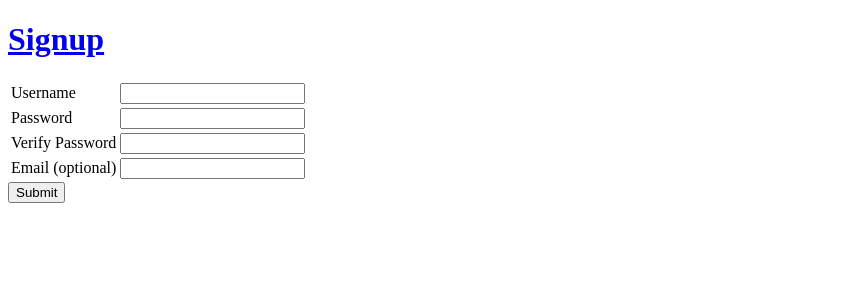
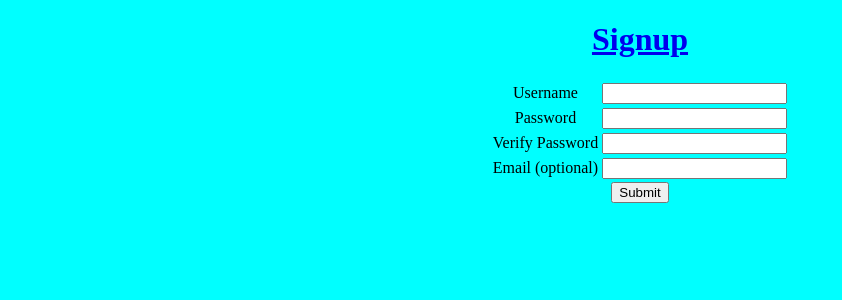
Before and after one commit to rosherm/user-signup, a Flask app: page / in a window 1280 px wide. Shown: the top 300 px of the page, without its empty margins (0-842 px from the left). Run offline with Flask 2, Linux system fonts and the light colour scheme.

Commit message:
Finished

```diff
--- a/main.py
+++ b/main.py
@@ -5,46 +5,56 @@ app = Flask(__name__)
 
 app.config['DEBUG'] = True      # displays runtime errors in the browser, too
 
-@app.route("/welcome", methods = ['POST'])
+@app.route("/welcome")
+def welcome():
+    user = request.args.get('username')
+    return render_template('welcome.html', user = user)
+
+@app.route("/error", methods = ['POST'])
 def signup():
     username = request.form['username']
     password = request.form['password']
     verify = request.form['verify']
     email = request.form['email']
 
-    errorpath = "/?error="
     errorcount = 0
+    error = ""
+    error1 = ""
+    error2 = ""
+    error3 = ""
 
     if (not username) or (username.strip() == "") or " " in username or len(username) < 3 or len(username) > 20:
         error = "That's not a valid username"
         errorcount += 1
-        errorpath = errorpath + error
+        username = ""
 
-    elif (not password) or (password.strip() == "") or " " in password or len(password) < 3 or len(password) > 20:
+    if (not password) or (password.strip() == "") or " " in password or len(password) < 3 or len(password) > 20:
         error1 = "That's not a valid password"
         errorcount += 1
-        errorpath = errorpath + error1
 
-    elif (not verify) or (verify.strip() == ""):
+    if (not verify) or (verify.strip() == "") or verify != password:
         error2 = "That's not a valid verify password"
         errorcount += 1
-        errorpath = errorpath + error2
 
-    elif " " in email or len(email) < 3 or len(email) > 20:
+    if len(email) == 0:
+        email = ""
+
+    elif " " in email or len(email) < 3 or len(email) > 20 or email.count("@") is not 1 or email.count(".") is not 1:
         error3 = "That's not a valid email"
         errorcount += 1
-        errorpath = errorpath + error3
+        email = ""
 
-    elif errorcount > 0:
-        return redirect(errorpath)
 
-    username_escaped = cgi.escape(username, quote=True)
+    if errorcount is not 0:
+        return render_template('index.html', email = email, username = username ,error = error, error1 = error1, error2=error2, error3=error3 )
 
-    return render_template('welcome.html', user = username_escaped)
+    else:
+        return redirect("/welcome?username={0}".format(username) )
+
+
 
 @app.route("/")
 def index():
-    encoded_error = request.args.get("error")
-    return render_template('index.html', error=encoded_error and cgi.escape(encoded_error, quote=True))
+    return render_template('index.html' )
 
 app.run()
--- a/templates/base.html
+++ b/templates/base.html
@@ -1,12 +1,20 @@
 <!DOCTYPE html>
 <html>
+
     <head>
         <title>Signup</title>
         <style type="text/css">
-            .error {
-                color: red;
-            }
+            .error,.error1,.error2,.error3 {
+                color: red         }
+
+                body{background-color: cyan;
+                text-align: center; margin:auto;}
+
+
+
         </style>
+
+
     </head>
     <body>
         <h1>
--- a/templates/index.html
+++ b/templates/index.html
@@ -2,15 +2,16 @@
 
         {% block content %}
 
-        <form  action = "/welcome" method="post">
-                <table>
+
+        <form name = "form"  action = "/error" method="post">
+                <table align="center">
                     <tr>
                         <td><label for="username">Username</label></td>
                         <td>
-                            <input name="username" type="text" value="">
-                            {% if error %}
+                            <input name="username" type="text" value="{{username}}">
+
                             <span class="error">{{error}}</span>
-                            {% endif %}
+
 
                         </td>
                     </tr>
@@ -18,27 +19,27 @@
                         <td><label for="password">Password</label></td>
                         <td>
                             <input name="password" type="password">
-                            {% if error %}
-                            <span class="error">{{error1}}</span>
-                            {% endif %}
+
+                            <span class="error1">{{error1}}</span>
+
                         </td>
                     </tr>
                     <tr>
                         <td><label for="verify">Verify Password</label></td>
                         <td>
                             <input name="verify" type="password">
-                            {% if error %}
-                            <span class="error">{{error2}}</span>
-                            {% endif %}
+
+                            <span class="error2">{{error2}}</span>
+
                         </td>
                     </tr>
                     <tr>
                         <td><label for="email">Email (optional)</label></td>
                         <td>
-                            <input name="email" value="">
-                            {% if error %}
-                            <span class="error">{{error3}}</span>
-                            {% endif %}
+                            <input name="email" value="{{email}}">
+
+                            <span class="error3">{{error3}}</span>
+
                         </td>
                     </tr>
                 </table>
```
